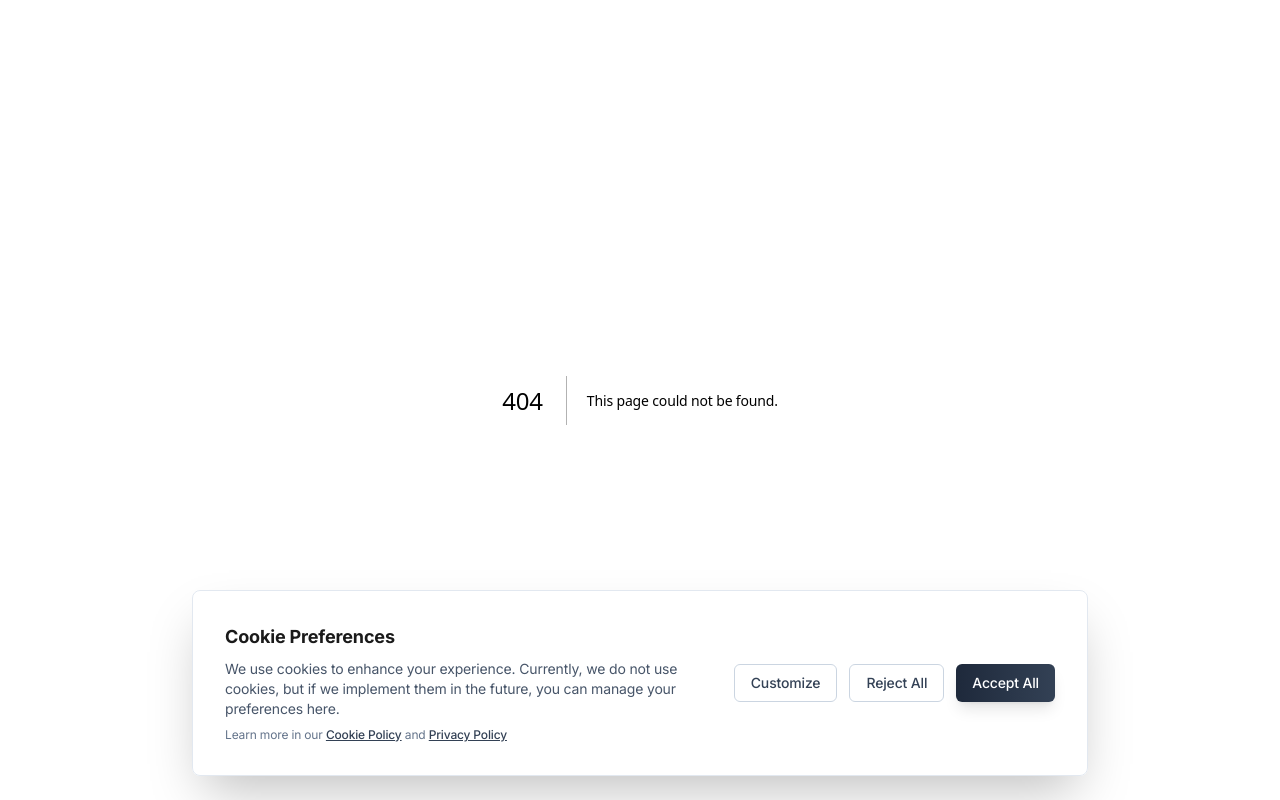
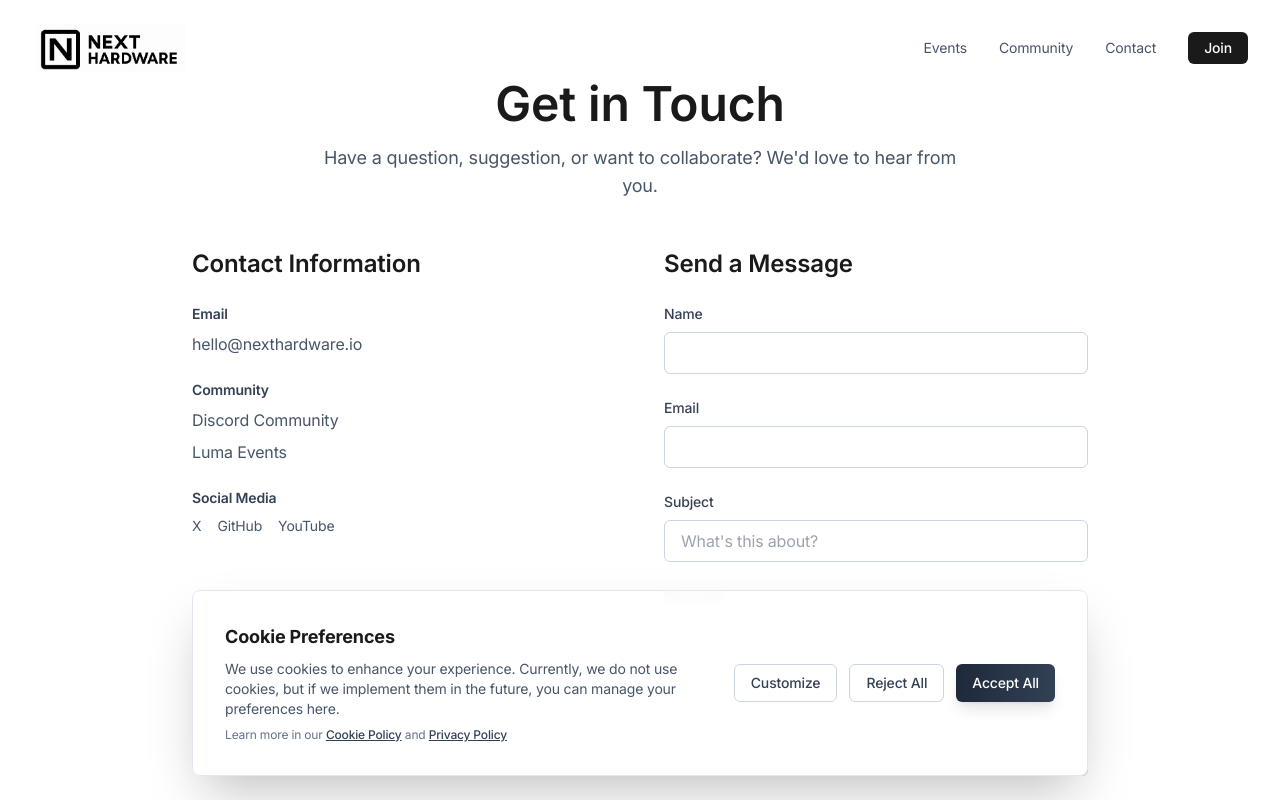
Before and after one commit to guanliangsky/nexthardware, a Next.js app: page /contact in a window 1280 px wide. Before the commit this address had no page. Shown: the top 800 px of the page. Built offline with nearby package versions, Linux system fonts and the light colour scheme.

Commit message:
Step 2: Add Contact page with hello@nexthardware.io email

```diff
--- /dev/null
+++ b/app/contact/page.tsx
@@ -0,0 +1,236 @@
+"use client";
+
+import { motion } from "framer-motion";
+import { useState } from "react";
+import Navbar from "@/components/Navbar";
+import Footer from "@/components/Footer";
+
+export default function Contact() {
+  const [formData, setFormData] = useState({
+    name: "",
+    email: "",
+    subject: "",
+    message: "",
+  });
+  const [status, setStatus] = useState<"idle" | "sending" | "success" | "error">("idle");
+  const [errorMessage, setErrorMessage] = useState("");
+
+  const handleSubmit = async (e: React.FormEvent) => {
+    e.preventDefault();
+    setStatus("sending");
+    setErrorMessage("");
+
+    try {
+      // For now, we'll use mailto: link
+      // Later you can add a contact form API endpoint
+      const mailtoLink = `mailto:hello@nexthardware.io?subject=${encodeURIComponent(formData.subject || "Contact from Next Hardware Website")}&body=${encodeURIComponent(
+        `Name: ${formData.name}\nEmail: ${formData.email}\n\nMessage:\n${formData.message}`
+      )}`;
+
+      window.location.href = mailtoLink;
+      setStatus("success");
+
+      // Reset form after a delay
+      setTimeout(() => {
+        setFormData({ name: "", email: "", subject: "", message: "" });
+        setStatus("idle");
+      }, 3000);
+    } catch (err) {
+      setStatus("error");
+      setErrorMessage("Failed to send message. Please try again.");
+    }
+  };
+
+  return (
+    <main className="min-h-screen bg-white">
+      <Navbar />
+
+      <section className="py-20 px-4 sm:px-6 lg:px-8">
+        <div className="container mx-auto max-w-4xl">
+          {/* Header */}
+          <motion.div
+            className="text-center mb-12"
+            initial={{ opacity: 0, y: 20 }}
+            animate={{ opacity: 1, y: 0 }}
+            transition={{ duration: 0.5 }}
+          >
+            <h1 className="text-4xl sm:text-5xl font-semibold mb-4 text-slate-900">
+              Get in Touch
+            </h1>
+            <p className="text-lg text-slate-600 max-w-2xl mx-auto">
+              Have a question, suggestion, or want to collaborate? We'd love to hear from you.
+            </p>
+          </motion.div>
+
+          <div className="grid md:grid-cols-2 gap-12">
+            {/* Contact Information */}
+            <motion.div
+              initial={{ opacity: 0, x: -20 }}
+              animate={{ opacity: 1, x: 0 }}
+              transition={{ duration: 0.5, delay: 0.2 }}
+            >
+              <h2 className="text-2xl font-semibold mb-6 text-slate-900">Contact Information</h2>
+
+              <div className="space-y-6">
+                <div>
+                  <h3 className="text-sm font-semibold text-slate-700 mb-2">Email</h3>
+                  <a
+                    href="mailto:hello@nexthardware.io"
+                    className="text-slate-600 hover:text-slate-900 transition-colors"
+                  >
+                    hello@nexthardware.io
+                  </a>
+                </div>
+
+                <div>
+                  <h3 className="text-sm font-semibold text-slate-700 mb-2">Community</h3>
+                  <div className="space-y-2">
+                    <a
+                      href="https://discord.gg/d5dTjjVD"
+                      target="_blank"
+                      rel="noopener noreferrer"
+                      className="block text-slate-600 hover:text-slate-900 transition-colors"
+                    >
+                      Discord Community
+                    </a>
+                    <a
+                      href="https://luma.com/NextHardware"
+                      target="_blank"
+                      rel="noopener noreferrer"
+                      className="block text-slate-600 hover:text-slate-900 transition-colors"
+                    >
+                      Luma Events
+                    </a>
+                  </div>
+                </div>
+
+                <div>
+                  <h3 className="text-sm font-semibold text-slate-700 mb-2">Social Media</h3>
+                  <div className="flex gap-4">
+                    <a
+                      href="https://x.com/nexthardware"
+                      target="_blank"
+                      rel="noopener noreferrer"
+                      className="text-slate-600 hover:text-slate-900 transition-colors text-sm"
+                    >
+                      X
+                    </a>
+                    <a
+                      href="https://github.com/nexthardware"
+                      target="_blank"
+                      rel="noopener noreferrer"
+                      className="text-slate-600 hover:text-slate-900 transition-colors text-sm"
+                    >
+                      GitHub
+                    </a>
+                    <a
+                      href="https://youtube.com/@nexthardware"
+                      target="_blank"
+                      rel="noopener noreferrer"
+                      className="text-slate-600 hover:text-slate-900 transition-colors text-sm"
+                    >
+                      YouTube
+                    </a>
+                  </div>
+                </div>
+              </div>
+            </motion.div>
+
+            {/* Contact Form */}
+            <motion.div
+              initial={{ opacity: 0, x: 20 }}
+              animate={{ opacity: 1, x: 0 }}
+              transition={{ duration: 0.5, delay: 0.3 }}
+            >
+              <h2 className="text-2xl font-semibold mb-6 text-slate-900">Send a Message</h2>
+
+              <form onSubmit={handleSubmit} className="space-y-6">
+                <div>
+                  <label htmlFor="name" className="block text-sm font-medium text-slate-700 mb-2">
+                    Name
+                  </label>
+                  <input
+                    type="text"
+                    id="name"
+                    value={formData.name}
+                    onChange={(e) => setFormData({ ...formData, name: e.target.value })}
+                    className="w-full px-4 py-2 border border-slate-300 rounded-md focus:outline-none focus:border-slate-500 text-slate-900"
+                    required
+                  />
+                </div>
+
+                <div>
+                  <label htmlFor="email" className="block text-sm font-medium text-slate-700 mb-2">
+                    Email
+                  </label>
+                  <input
+                    type="email"
+                    id="email"
+                    value={formData.email}
+                    onChange={(e) => setFormData({ ...formData, email: e.target.value })}
+                    className="w-full px-4 py-2 border border-slate-300 rounded-md focus:outline-none focus:border-slate-500 text-slate-900"
+                    required
+                  />
+                </div>
+
+                <div>
+                  <label htmlFor="subject" className="block text-sm font-medium text-slate-700 mb-2">
+                    Subject
+                  </label>
+                  <input
+                    type="text"
+                    id="subject"
+                    value={formData.subject}
+                    onChange={(e) => setFormData({ ...formData, subject: e.target.value })}
+                    className="w-full px-4 py-2 border border-slate-300 rounded-md focus:outline-none focus:border-slate-500 text-slate-900"
+                    placeholder="What's this about?"
+                  />
+                </div>
+
+                <div>
+                  <label htmlFor="message" className="block text-sm font-medium text-slate-700 mb-2">
+                    Message
+                  </label>
+                  <textarea
+                    id="message"
+                    value={formData.message}
+                    onChange={(e) => setFormData({ ...formData, message: e.target.value })}
+                    rows={6}
+                    className="w-full px-4 py-2 border border-slate-300 rounded-md focus:outline-none focus:border-slate-500 text-slate-900 resize-none"
+                    required
+                  />
+                </div>
+
+                {status === "success" && (
+                  <div className="p-4 bg-green-50 border border-green-200 rounded-md text-green-700 text-sm">
+                    ✓ Message prepared! Your email client should open.
+                  </div>
+                )}
+
+                {status === "error" && (
+                  <div className="p-4 bg-red-50 border border-red-200 rounded-md text-red-700 text-sm">
+                    {errorMessage || "Something went wrong. Please try again."}
+                  </div>
+                )}
+
+                <button
+                  type="submit"
+                  disabled={status === "sending"}
+                  className="w-full px-6 py-3 bg-slate-900 text-white font-medium rounded-md hover:bg-slate-800 transition-colors disabled:opacity-50 disabled:cursor-not-allowed"
+                >
+                  {status === "sending" ? "Sending..." : "Send Message"}
+                </button>
+              </form>
+
+              <p className="mt-4 text-xs text-slate-500 text-center">
+                This will open your email client to send the message
+              </p>
+            </motion.div>
+          </div>
+        </div>
+      </section>
+
+      <Footer />
+    </main>
+  );
+}
--- a/components/Footer.tsx
+++ b/components/Footer.tsx
@@ -58,6 +58,10 @@
               transition={{ duration: 0.3, delay: 0.2 }}
             >
               <div className="flex gap-3 text-xs">
+                <a href="/contact" className="text-slate-600 hover:text-slate-900 transition-colors">
+                  Contact
+                </a>
+                <span className="text-slate-400">•</span>
                 <a href="/privacy" className="text-slate-600 hover:text-slate-900 transition-colors">
                   Privacy
                 </a>
--- a/components/Navbar.tsx
+++ b/components/Navbar.tsx
@@ -42,6 +42,9 @@
             </a>
             <a href="#showcase" className="text-sm text-slate-600 hover:text-slate-900 transition-colors">
               Community
+            </a>
+            <a href="/contact" className="text-sm text-slate-600 hover:text-slate-900 transition-colors">
+              Contact
             </a>
             <a href="#join" className="px-4 py-1.5 bg-slate-900 text-white rounded-md hover:bg-slate-800 transition-colors text-sm font-medium">
               Join
@@ -95,6 +98,13 @@
                   Community
                 </a>
                 <a
+                  href="/contact"
+                  onClick={handleLinkClick}
+                  className="text-sm text-slate-600 hover:text-slate-900 transition-colors py-2"
+                >
+                  Contact
+                </a>
+                <a
                   href="#join"
                   onClick={handleLinkClick}
                   className="px-4 py-2 bg-slate-900 text-white rounded-md hover:bg-slate-800 transition-colors text-sm font-medium text-center"
```
